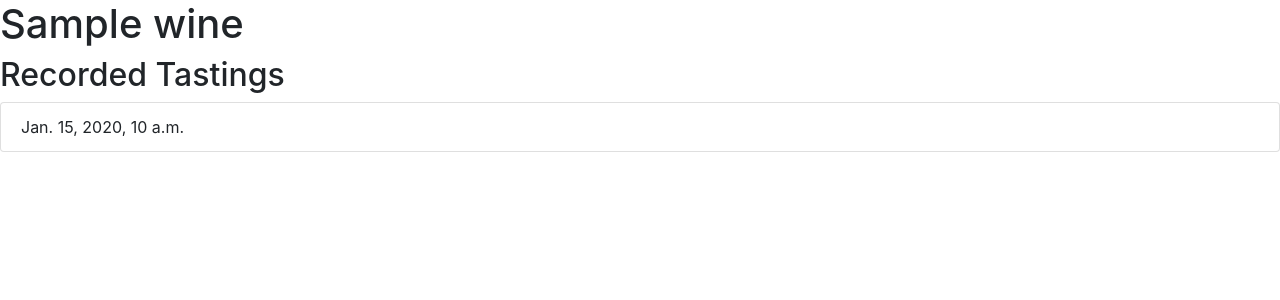
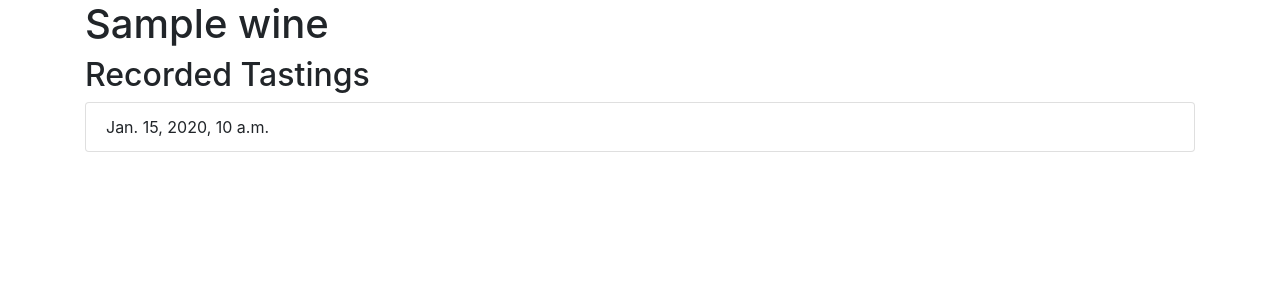
Before and after one commit to cdb2863/wine_proj, a Django app: template tasting/templates/tasting/detail.html in a window 1280 px wide. Shown: the top 300 px of the page. Run offline with Django 3.2, Linux system fonts and the light colour scheme; the template is opened without the code that fills it: most values are stand-ins (such as "Sample title", 1, 10 or a date in 2020); some libraries are stand-ins or nearby versions.

Commit message:
make it pretty

```diff
--- a/tasting/templates/tasting/detail.html
+++ b/tasting/templates/tasting/detail.html
@@ -13,15 +13,22 @@
     <title>Detail</title>
 </head>
 <body>
-    <h1>{{ wine }}</h1>
-    {% if tastings %}
-        <h2>Recorded Tastings</h2>
-        <ul class="list-group">
+
+    <div class="container">
+        <div class="page-header">
+            <h1>{{ wine }}</h1>
+        </div>
+        {% if tastings %}
+            <h2>Recorded Tastings</h2>
+            <ul class="list-group">
             {% for t in tastings %}
                 <li class="list-group-item">{{ t.date }}</li>
             {% endfor %}
-        </ul>
+            </ul>
+        {% endif %}
+    </div>
 
-    {% endif %}
+
+
 </body>
 </html>
--- a/tasting/templates/tasting/index.html
+++ b/tasting/templates/tasting/index.html
@@ -13,7 +13,10 @@
     <title>WineApp</title>
 </head>
 <body>
+    <div class="container">
+        <div class="page-header">
                 <h1>Registered Wines</h1>
+        </div>
         {% if wines %}
             <ul class="list-group">
                 {% for w in wines %}
@@ -21,5 +24,7 @@
                 {% endfor %}
             </ul>
         {% endif %}
+    </div>
+
 </body>
 </html>
```
Lines whose indentation alone changed are shown as unchanged.
